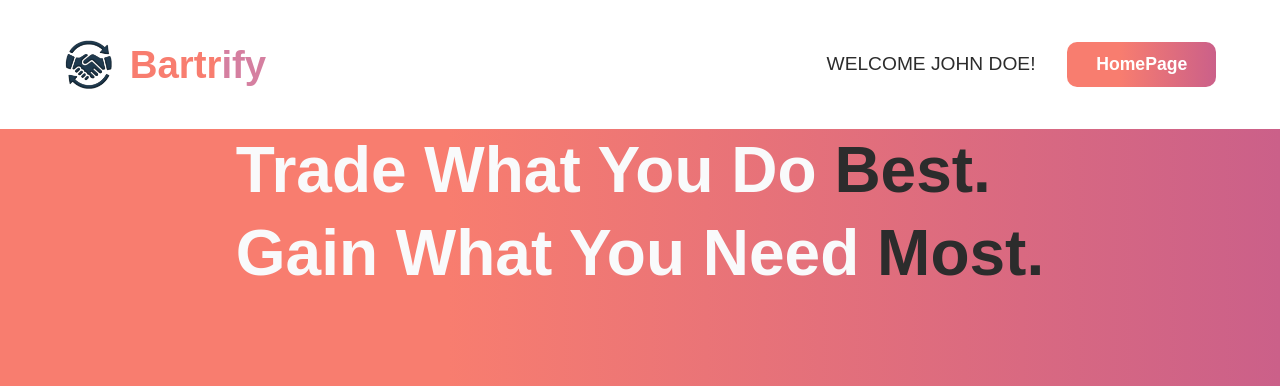
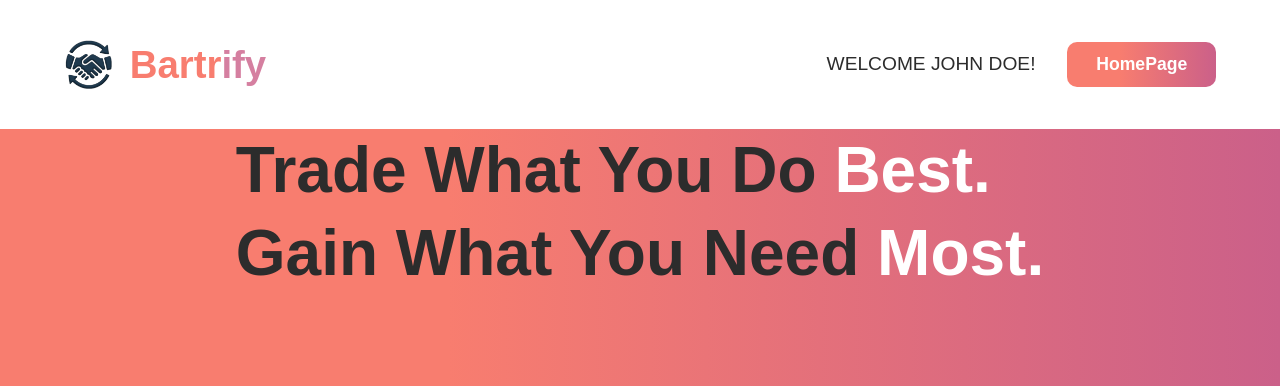
Before and after one commit to Tomas4030/Save_projeto, a plain HTML site: page Feed.html in a window 1280 px wide. Shown: the top 386 px of the page. Drawn offline with Linux system fonts and the light colour scheme.

Commit message:
Update Feed.css

```diff
--- a/Css/Feed.css
+++ b/Css/Feed.css
@@ -24,11 +24,11 @@
     font-weight: 900;
     line-height: 1.3;
     margin-bottom: 4rem;
-    color: #f9fafb;
+    color: var(--secundary-text);
 }
 
 .span-h1-feed {
-    color: var(--secundary-text);
+    color: var(--text);
 }
 
 .word {
```
